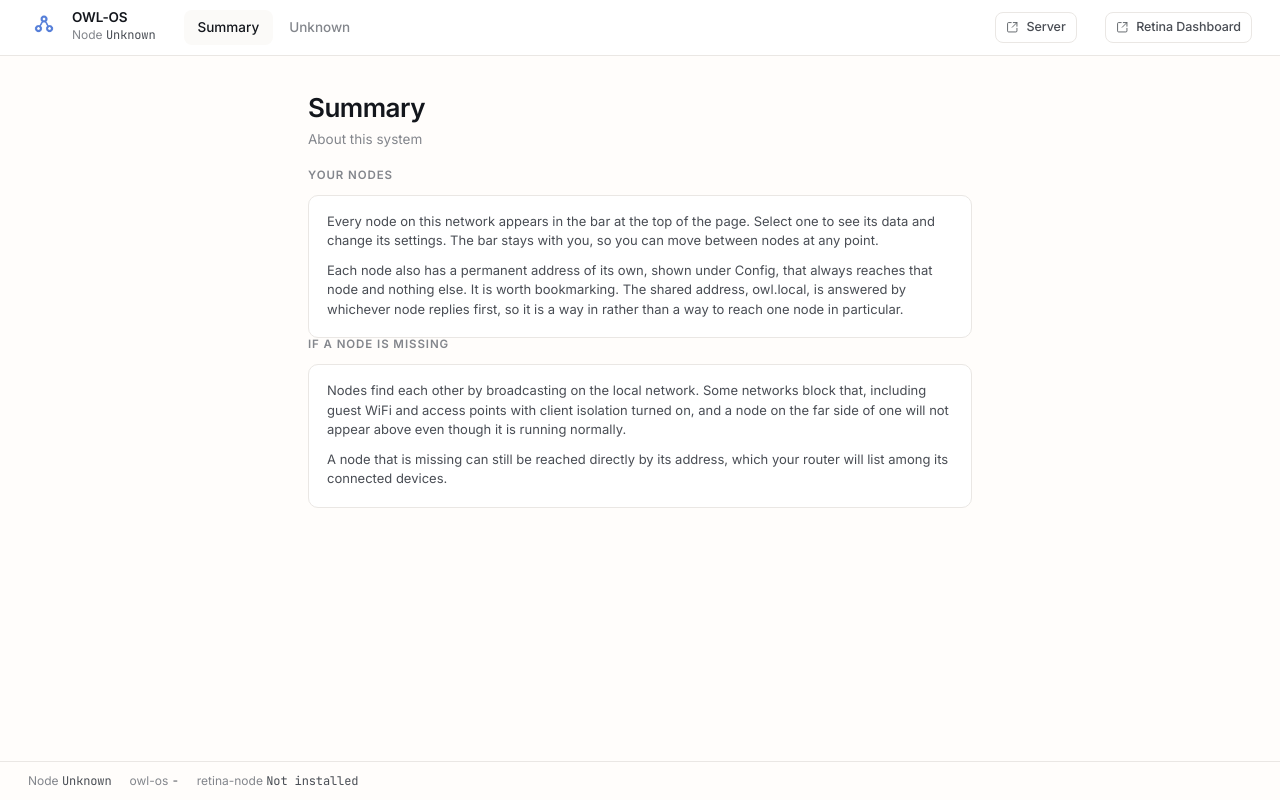
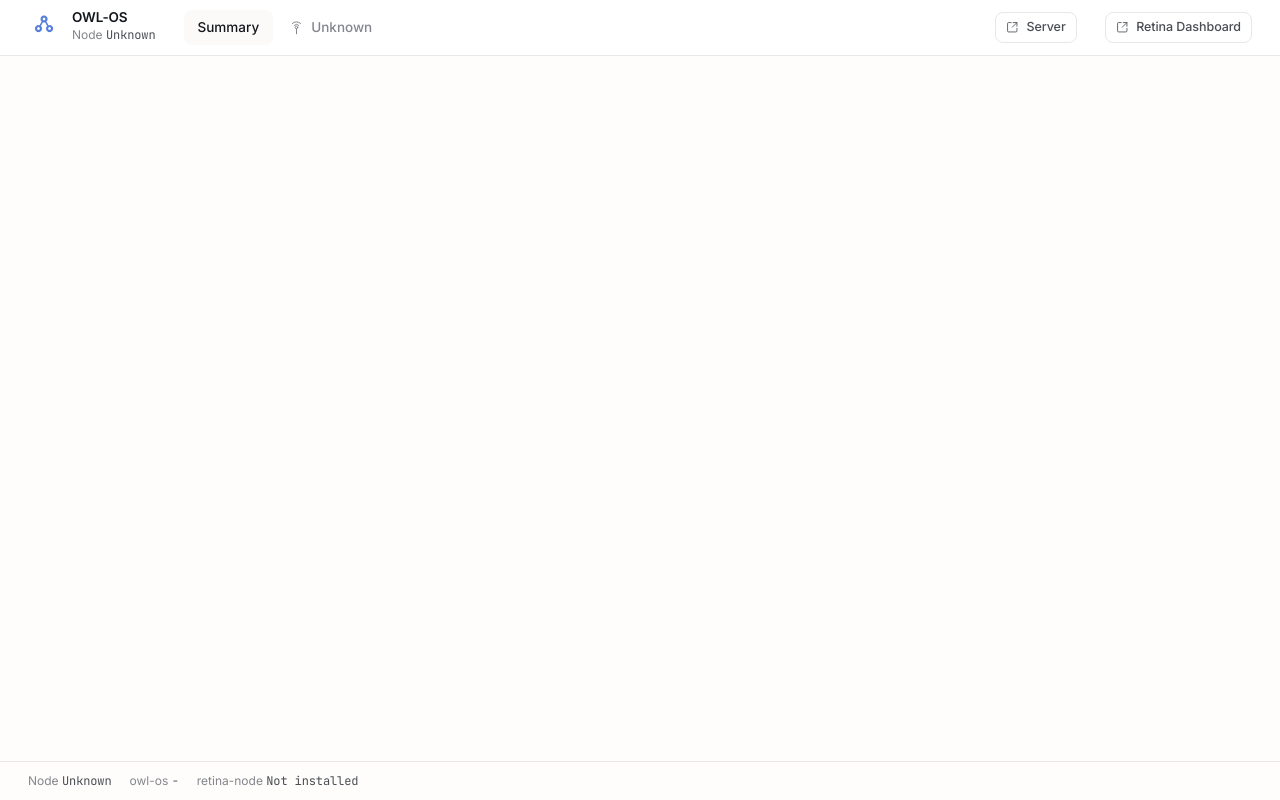
Before and after one commit to offworldlabs/retina-gui, a Flask app: page /summary in a window 1280 px wide. Run offline with Flask 3, Linux system fonts and the light colour scheme; some libraries are stand-ins or nearby versions.

Commit message:
20260827 - Mark node tabs with the antenna, and hand Summary over blank
Two design notes.

A node tab now carries the same antenna mark the node cards and the "listening
on" row use, so a tab reads as a node at a glance rather than as another
section of the page. Summary deliberately has none: it is not a node, and the
mark is what separates the two without needing a label to explain it. The icon
sits a step back from the label in weight so it reads as a bullet rather than
as part of the name.

Summary is now empty. It was carrying prose I wrote about how the banner works
and what to do when a node is missing, which is the UX and setup teams' call to
make rather than a developer's. Leaving a placeholder there would only have to
be argued out of the way later, so the page renders the banner and nothing
else, with a comment marking where content goes.

A test pins it blank, so anything added there later is a deliberate act rather
than a drift.

The tab assertions now parse the tab strip instead of matching an exact class
string, which is what broke them when the icon added a class.

## One thing that moved out and has nowhere to go

The blanked prose included the caveat the old node-list page carried: that mDNS
discovery is not authoritative, and a node behind client isolation or an
unbridged segment is missing from the banner while running perfectly well.
Nothing in the UI says that now. Worth somewhere eventually; it is not a
developer's decision where.

Co-Authored-By: Claude Opus 5 <noreply@anthropic.com>

```diff
--- a/static/common.css
+++ b/static/common.css
@@ -141,7 +141,17 @@ h1, h2, h3, h4, h5, h6 {
     color: var(--ink-3);
     text-decoration: none;
     transition: background .12s, color .12s;
+    /* inline-flex so a tab can carry an icon beside its label. Harmless for
+       the text-only tabs: with one child there is nothing for gap to act on. */
+    display: inline-flex;
+    align-items: center;
+    gap: 7px;
 }
+/* Held a step back from the label so the mark reads as a bullet rather than
+   as part of the name, and does not compete with it on the active tab. */
+.nav-tab-icon { color: var(--ink-3); flex-shrink: 0; }
+.nav-tab.active .nav-tab-icon,
+.nav-tab:hover .nav-tab-icon { color: var(--ink-2); }
 .nav-tab:hover  { color: var(--ink); background: var(--surface-2); }
 .nav-tab.active { color: var(--ink); background: var(--surface-2); }
 .nav-spacer { flex: 1; }
--- a/templates/_fleet_bar.html
+++ b/templates/_fleet_bar.html
@@ -34,10 +34,21 @@
     {% endif %}
     <div class="nav-tabs">
         <a class="nav-tab{% if active_page == 'summary' %} active{% endif %}" href="/summary">Summary</a>
+        {# The same antenna mark the node cards and the "listening on" row use,
+           so a tab reads as a node at a glance rather than as another section
+           of the page. Summary deliberately has none: it is not a node. #}
         {% for n in nodes %}
-        <a class="nav-tab{% if active_page != 'summary' and n.node_id == node_id %} active{% endif %}"
+        <a class="nav-tab node{% if active_page != 'summary' and n.node_id == node_id %} active{% endif %}"
            href="{{ n.url }}"
-           title="{{ n.node_id }}{% if n.address %} · {{ n.address }}{% endif %}">{{ n.name }}</a>
+           title="{{ n.node_id }}{% if n.address %} · {{ n.address }}{% endif %}">
+            <svg class="nav-tab-icon" viewBox="0 0 24 24" width="15" height="15" fill="none" stroke="currentColor" stroke-width="1.6" stroke-linecap="round" stroke-linejoin="round" aria-hidden="true">
+                <circle cx="12" cy="12" r="2"></circle>
+                <path d="M8.5 8.5a5 5 0 0 1 7 0"></path>
+                <path d="M5.5 5.5a9 9 0 0 1 13 0"></path>
+                <path d="M12 14v8"></path>
+            </svg>
+            <span>{{ n.name }}</span>
+        </a>
         {% endfor %}
     </div>
     <div class="nav-spacer"></div>
--- a/templates/summary.html
+++ b/templates/summary.html
@@ -3,58 +3,21 @@
 {% block title %}Summary - OWL-OS{% endblock %}
 
 {# Fleet scope, not node scope: Home and Config below would be about whichever
-   node happened to serve this page, which is not what the reader is asking
-   about here. #}
+   node happened to serve this page, which is not what is being asked about
+   here. #}
 {% block subnav %}{% endblock %}
 
 {% block content %}
+{#
+   Deliberately empty.
+
+   This page is the fleet-scope slot in the banner and is left as a blank
+   slate for the UX and setup teams to design into. It renders the banner and
+   nothing else on purpose, so anything that appears here later is theirs
+   rather than a developer's placeholder that has to be argued out of the way.
+
+   Add page content inside <main class="main"> below.
+#}
 <main class="main">
-
-    <div class="page-head">
-        <div>
-            <h1>Summary</h1>
-            <div class="sub">About this system</div>
-        </div>
-    </div>
-
-    <section>
-        <div class="section-head"><h2>Your nodes</h2></div>
-        <div class="svc-card">
-            <div class="svc-desc">
-                Every node on this network appears in the bar at the top of the
-                page. Select one to see its data and change its settings. The bar
-                stays with you, so you can move between nodes at any point.
-            </div>
-            <div class="svc-desc">
-                Each node also has a permanent address of its own, shown under
-                Config, that always reaches that node and nothing else. It is
-                worth bookmarking. The shared address, owl.local, is answered by
-                whichever node replies first, so it is a way in rather than a way
-                to reach one node in particular.
-            </div>
-        </div>
-    </section>
-
-    {# The caveat the old node-list page carried. The banner has nowhere to put
-       it, and it is the difference between "that node is off" and "that node is
-       fine and this page cannot see it", which is not a distinction the
-       software can make for the reader. #}
-    <section>
-        <div class="section-head"><h2>If a node is missing</h2></div>
-        <div class="svc-card">
-            <div class="svc-desc">
-                Nodes find each other by broadcasting on the local network. Some
-                networks block that, including guest WiFi and access points with
-                client isolation turned on, and a node on the far side of one
-                will not appear above even though it is running normally.
-            </div>
-            <div class="svc-desc">
-                A node that is missing can still be reached directly by its
-                address, which your router will list among its connected
-                devices.
-            </div>
-        </div>
-    </section>
-
 </main>
 {% endblock %}
```
Also changed, not shown: tests/test_fleet.py (+48 -12 lines).
